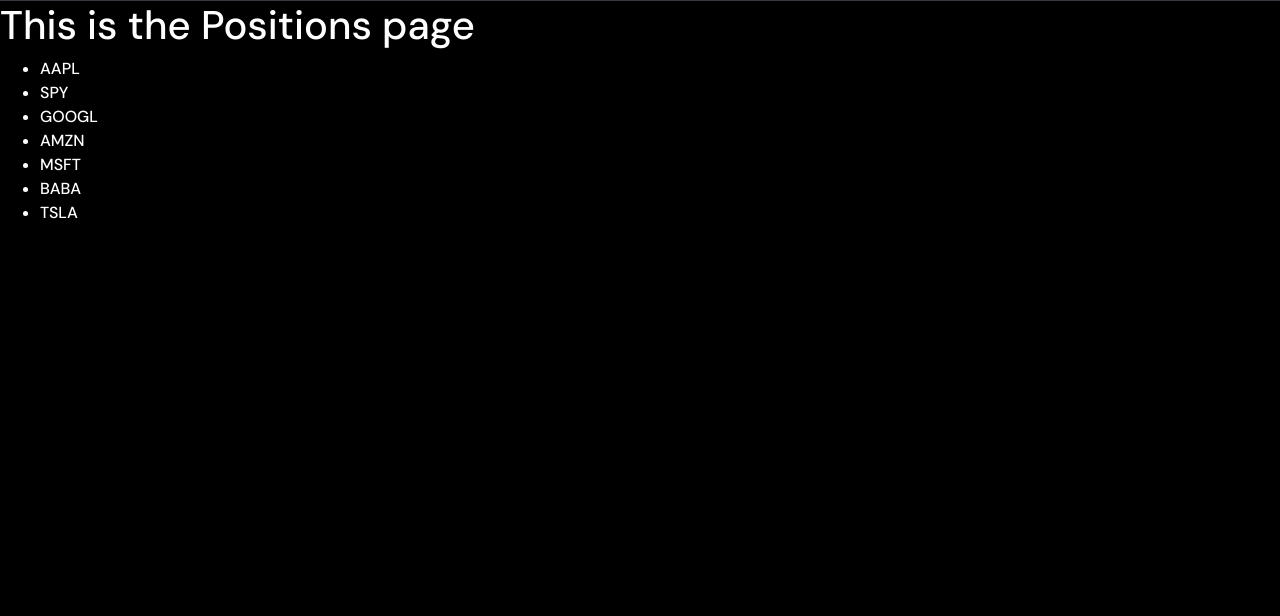
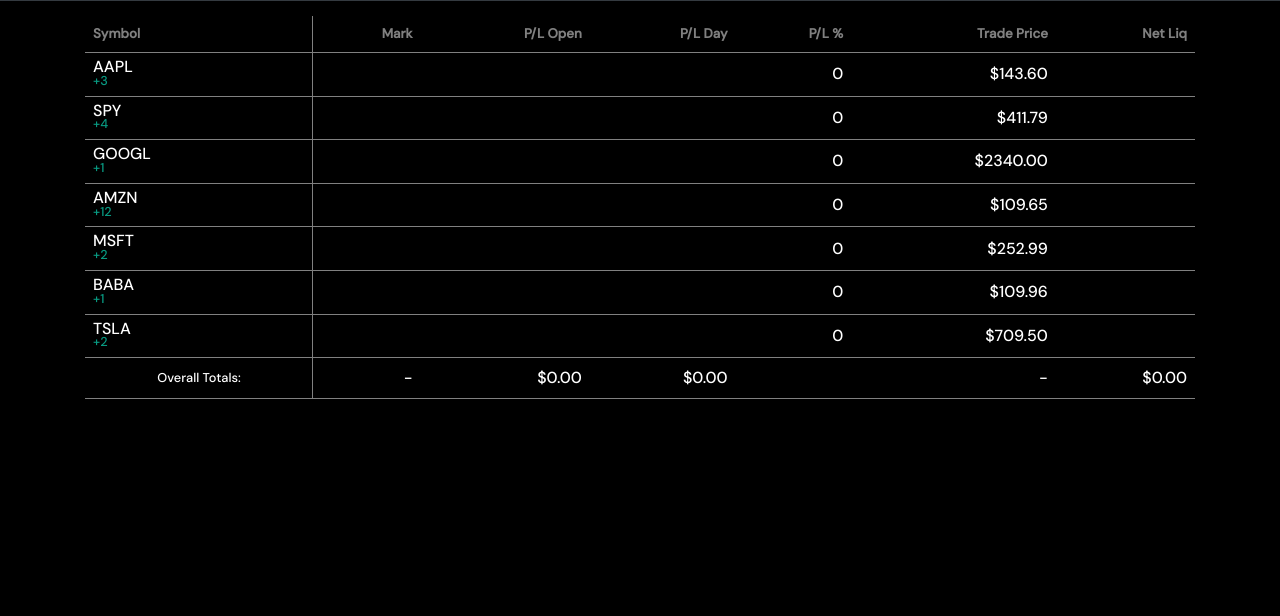
Before and after one commit to Shaz-M/StockTrader, a Django app: page /dashboard/positions/ in a window 1280 px wide. Shown: the part 55-671 px from the top of the page. Run offline with Django 3.2, Linux system fonts and the light colour scheme; a user stored in the database is signed in; data comes from the database, SQL or seed files in the repository; both versions use the stored data as it was after the commit; some libraries are stand-ins or nearby versions.

Commit message:
added positions view

```diff
--- /dev/null
+++ b/portfolio/static/portfolio/positions.js
@@ -0,0 +1,74 @@
+let stocks = $(".ticker");
+let sharesArr = $(".quantity");
+let markArr = $(".marks");
+let tradePriceArr = $(".tradePrice");
+let openArr = $(".plOpen");
+let dayArr = $(".plDay");
+let netLiqArr = $(".netLiq");
+let percentArr = $(".percentReturn");
+
+
+function fetchdata(stocks){
+    let sumPlOpen = 0;
+    let sumPlDay = 0;
+    let sumNetLiq = 0;
+    for(let i = 0; i<stocks.length; i++){
+        let ticker = stocks[i].innerText;
+        let shares = parseInt(sharesArr[i].innerText);
+        let markDom = markArr[i];
+        let avgPrice = tradePriceArr[i].innerText;
+        avgPrice = parseInt(avgPrice.substring(1));
+        let openDom = openArr[i];
+        let dayDom = dayArr[i];
+        let netLiqDom = netLiqArr[i];
+        let percentDom = percentArr[i];
+        $.ajax({
+        url: 'https://api.tdameritrade.com/v1/marketdata/'+ticker+'/quotes?apikey=D57TGYGPEEXE5IQRTHZG4EVDBATABE3B',
+        type: 'get',
+        async: false,
+        dataType: "json",
+        success: function(data){
+            // Perform operation on return valud
+            let stockObj = data[ticker];
+            let price = stockObj.regularMarketLastPrice;
+            let change = stockObj.regularMarketNetChange;
+            let netLiq = price*shares;
+            let plOpen = (shares*price)-(shares*avgPrice);
+            let plDay = shares*change;
+            let percentPL = (plOpen/(shares*avgPrice))*100;
+
+            plOpen = plOpen.toFixed(2);
+            plDay = plDay.toFixed(2);
+            netLiq = netLiq.toFixed(2);
+            percentPL = percentPL.toFixed(2);
+
+            sumPlOpen += parseFloat(plOpen);
+            sumPlDay += parseFloat(plDay);
+            sumNetLiq += parseFloat(netLiq);
+            markDom.innerText = price;
+            openDom.innerText = "$"+plOpen;
+            dayDom.innerText = "$"+plDay;
+            netLiqDom.innerText = "$"+netLiq;
+            percentDom.innerText = percentPL+"%";
+        },
+        });
+    }
+
+    sumPlOpen = sumPlOpen.toFixed(2);
+    sumPlDay = sumPlDay.toFixed(2);
+    sumNetLiq = sumNetLiq.toFixed(2);
+    $(".totalPlOpen").each(function(){
+        $(this).text("$"+sumPlOpen);
+    })
+    $(".totalPlDay").each(function(){
+        $(this).text("$"+sumPlDay);
+    })
+    $(".totalNetLiq").each(function(){
+        $(this).text("$"+sumNetLiq);
+    })
+    setTimeout(fetchdata,5000,stocks);
+}
+
+$(document).ready(function(){
+    fetchdata(stocks);
+});
--- /dev/null
+++ b/portfolio/static/portfolio/styles.css
@@ -0,0 +1,96 @@
+table {
+  border-collapse: collapse;
+  border-spacing: 0;
+  width: 100%;
+}
+
+th,
+td {
+  text-align: right;
+  padding: 8px;
+}
+
+thead {
+  font-weight: lighter;
+  color: grey;
+  font-size: smaller;
+  white-space: nowrap;
+  border-bottom: thin solid grey;
+}
+
+.symbolCol {
+  text-align: left;
+  position: -webkit-sticky;
+  position: sticky;
+  left: 0px;
+  background-color: black;
+  line-height: 0.8em;
+}
+.symbolCol::before {
+  border-right: thin solid grey;
+}
+.symbolCol::after {
+  content: "";
+  position: absolute;
+  top: 0;
+  right: 0;
+  height: 100%;
+  border-right: thin solid grey;
+}
+@media screen and (max-width: 700px) {
+  .symbolCol {
+    min-width: 100px !important;
+  }
+  td:not(:first-child) {
+    min-width: 88px;
+  }
+  #positions {
+    font-size: smaller;
+  }
+  #mobileSums {
+    visibility: visible !important;
+  }
+}
+
+#positions {
+  padding-top: 15px;
+}
+
+small {
+  color: rgba(8, 153, 129, 1);
+}
+
+.ticker {
+  color: white;
+}
+
+td {
+  border-bottom: thin solid grey;
+}
+
+#overallSec {
+  text-align: center;
+  font-size: 0.8rem;
+}
+
+#mobileSums {
+  width: 100%;
+  font-size: 15px;
+  visibility: hidden;
+}
+
+.align-right {
+  text-align: right;
+  float: right;
+}
+
+.dataLines {
+  padding-top: 10px;
+  padding-bottom: 10px;
+  border-bottom: thin solid grey;
+}
+
+.label {
+  color: grey;
+  font-size: 14px;
+}
--- a/portfolio/templates/portfolio/positions.html
+++ b/portfolio/templates/portfolio/positions.html
@@ -1,11 +1,64 @@
-{% extends  'base.html' %}
-{% block content %}
-    <h1>This is the Positions page</h1>
-    {% if user.is_authenticated %}
-    <ul>
+{% extends 'base.html' %} {% load static %} {% block css %}
+<link rel="stylesheet" href="{% static 'portfolio/styles.css' %}" />
+
+{% endblock css %} {% block content %}
+<div class="container" >
+  <div style="overflow-x: auto" id="positions">
+    <table>
+      <thead>
+        <th class="symbolCol">Symbol</th>
+        <th>Mark</th>
+        <th>P/L Open</th>
+        <th>P/L Day</th>
+        <th>P/L %</th>
+        <th>Trade Price</th>
+        <th>Net Liq</th>
+      </thead>
+      <tbody>
         {% for stock in stocks %}
-        <li>{{stock.ticker}}</li>
+        <tr>
+          <td class="symbolCol">
+            <a href="{% url 'portfolio:ticker' stock %}" class="ticker"
+              >{{stock.ticker}}</a
+            ><br />
+            <small class="quantity">+{{stock.numShares}}</small>
+          </td>
+          <td class="marks"></td>
+          <td class="plOpen"></td>
+          <td class="plDay"></td>
+          <td class="percentReturn">0</td>
+          <td class="tradePrice">${{stock.avgPrice}}</td>
+          <td class="netLiq"></td>
+        </tr>
         {% endfor %}
-    </ul>
-    {% endif %}
+        <tr>
+          <td class="symbolCol" id="overallSec">Overall Totals:</td>
+          <td>-</td>
+          <td class="totalPlOpen"></td>
+          <td class="totalPlDay"></td>
+          <td id="totalPlPercent"></td>
+          <td>-</td>
+          <td class="totalNetLiq"></td>
+        </tr>
+      </tbody>
+    </table>
+  </div>
+  <div id="mobileSums">
+    <div class="dataLines"><span class="label">P/L Day:</span><span class="totalPlDay align-right"></span></div>
+    <div class="dataLines">
+      <span class="label">P/L Open:</span><span class="totalPlOpen align-right"></span>
+    </div>
+    <div class="dataLines">
+      <span class="label">Net Liq:</span><span id="NetLiq+cash" class="align-right"></span>
+    </div>
+    <div class="dataLines">
+      <span class="label">Cash Balance:</span><span id="cashBal" class="align-right"></span>
+    </div>
+    <div class="dataLines">
+      <span class="label">Position Equity:</span
+      ><span class="totalNetLiq align-right"</span>
+    </div>
+  </div>
+</div>
+<script src="{% static 'portfolio/positions.js' %}"></script>
 {% endblock content %}
--- a/stocks/templates/stocks/ticker.html
+++ b/stocks/templates/stocks/ticker.html
@@ -118,10 +118,12 @@
   </div>
 
   <!-- Buy/Sell END -->
+  {% endif %}
   <div class="pt-2">
     <hr class="line-break" />
   </div>
   <!-- Postions -->
+  {% if stockObj.shares %}
   <h4>Your Position</h4>
   <div class="spaceBetween">
     <div>
@@ -146,10 +148,10 @@
     </div>
   </div>
   <!-- Postions END -->
-  {% endif %}
   <div class="pt-2">
     <hr class="line-break" />
   </div>
+  {% endif %}
   <div class="infoDiv pt-2">
     <ul class="nav nav-tabs" id="myTab" role="tablist">
       <li class="nav-item">
--- a/stocks/utils.py
+++ b/stocks/utils.py
@@ -55,13 +55,15 @@
 
 
 def getStockObj(ticker,user):
+    obj = stockInfo()
     response  = getJson(ticker)
     prepResponse = getPrepJson(ticker)
     portfolio = Portfolio.objects.get(user=user)
-    stockObj = portfolio.stock_set.get(ticker=ticker)
-    obj = stockInfo()
-    obj.avgBuyPrice = stockObj.avgPrice
-    obj.shares = stockObj.numShares
+    stockExits = portfolio.stock_set.filter(ticker=ticker).exists()
+    if stockExits:
+        stockObj = portfolio.stock_set.get(ticker=ticker)
+        obj.avgBuyPrice = stockObj.avgPrice
+        obj.shares = stockObj.numShares
     obj.fullName = prepResponse[0].get('companyName')
     obj.ticker = ticker
     obj.volume = numerize.numerize(prepResponse[0].get('volAvg'))
```
Also changed, not shown: db.sqlite3.
